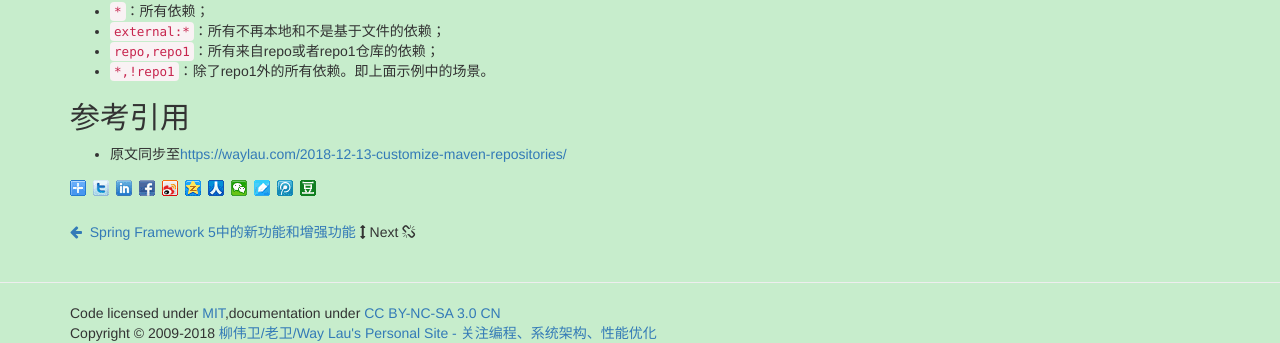
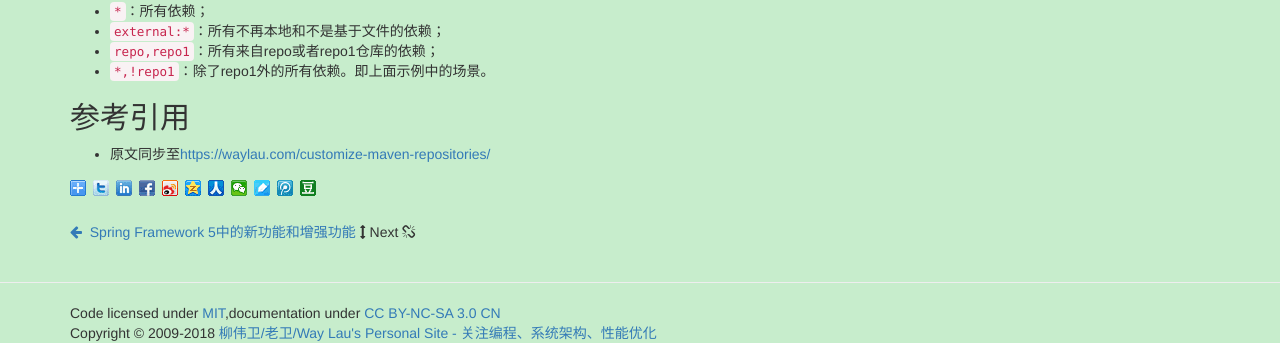
Before and after one commit to waylau/waylau.github.io, a Jekyll site: the page built from _posts/2018-12-13-customize-maven-repositories.md, in a window 1280 px wide and 900 px high, scrolled down 743 px. Shown: the part 517-860 px from the top of the window. Built offline with Jekyll 4.4.1, drawn with Linux system fonts in a browser that asks for light colours; comment, search, counter and statistics services are not loaded.

Commit message:
fixed https://waylau.com/customize-maven-repositories/

```diff
--- a/_posts/2018-12-13-customize-maven-repositories.md
+++ b/_posts/2018-12-13-customize-maven-repositories.md
@@ -1,6 +1,6 @@
 ---
 layout: post
-title: 自定义Maven的`<repositories>`
+title: 自定义Maven的<repositories>
 date: 2018-12-13 00:22
 author: admin
 comments: true
@@ -81,4 +81,4 @@ mirrorOf的配置支持如下场景：
 ## 参考引用
 
 
-* 原文同步至<https://waylau.com/2018-12-13-customize-maven-repositories/>
+* 原文同步至<https://waylau.com/customize-maven-repositories/>
```
